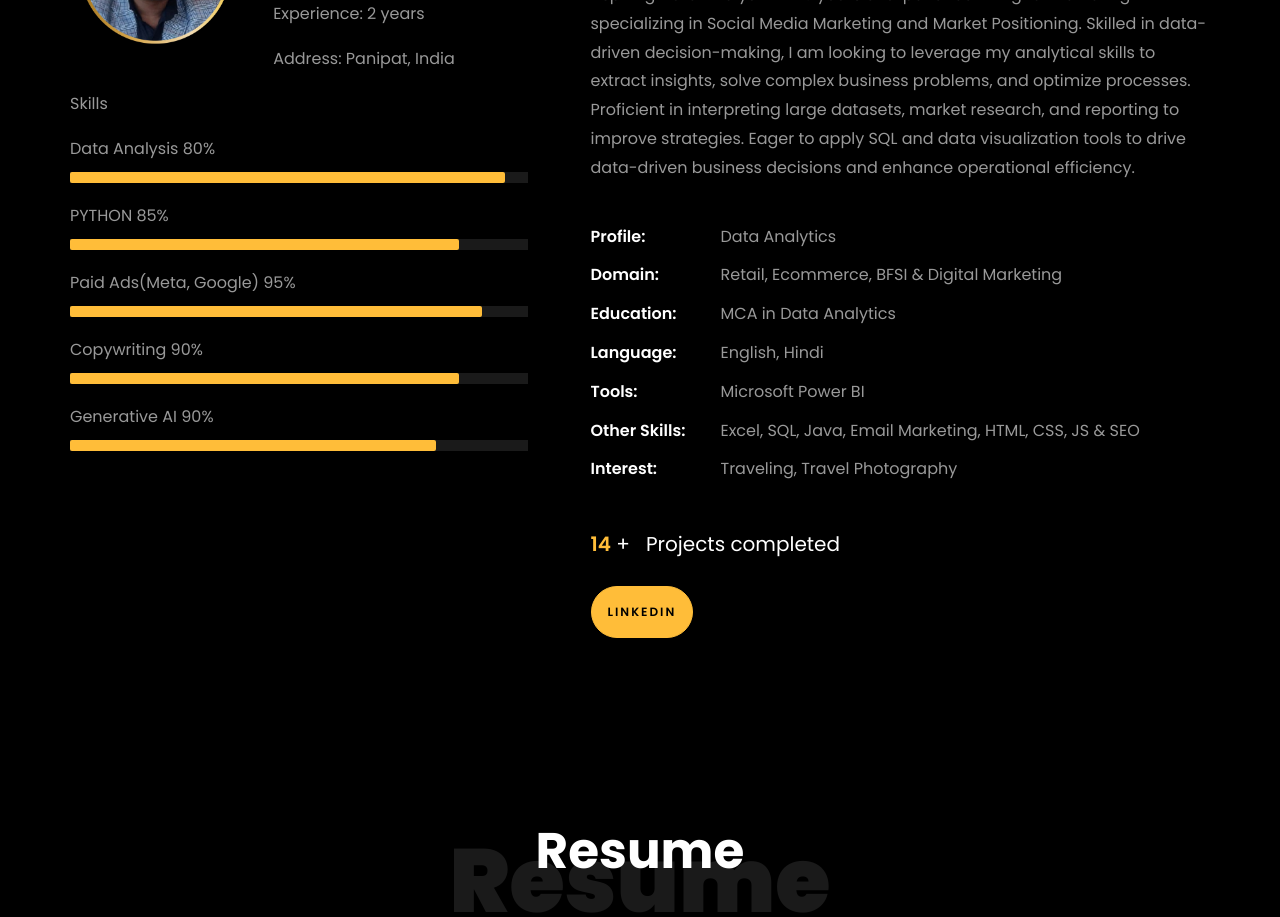
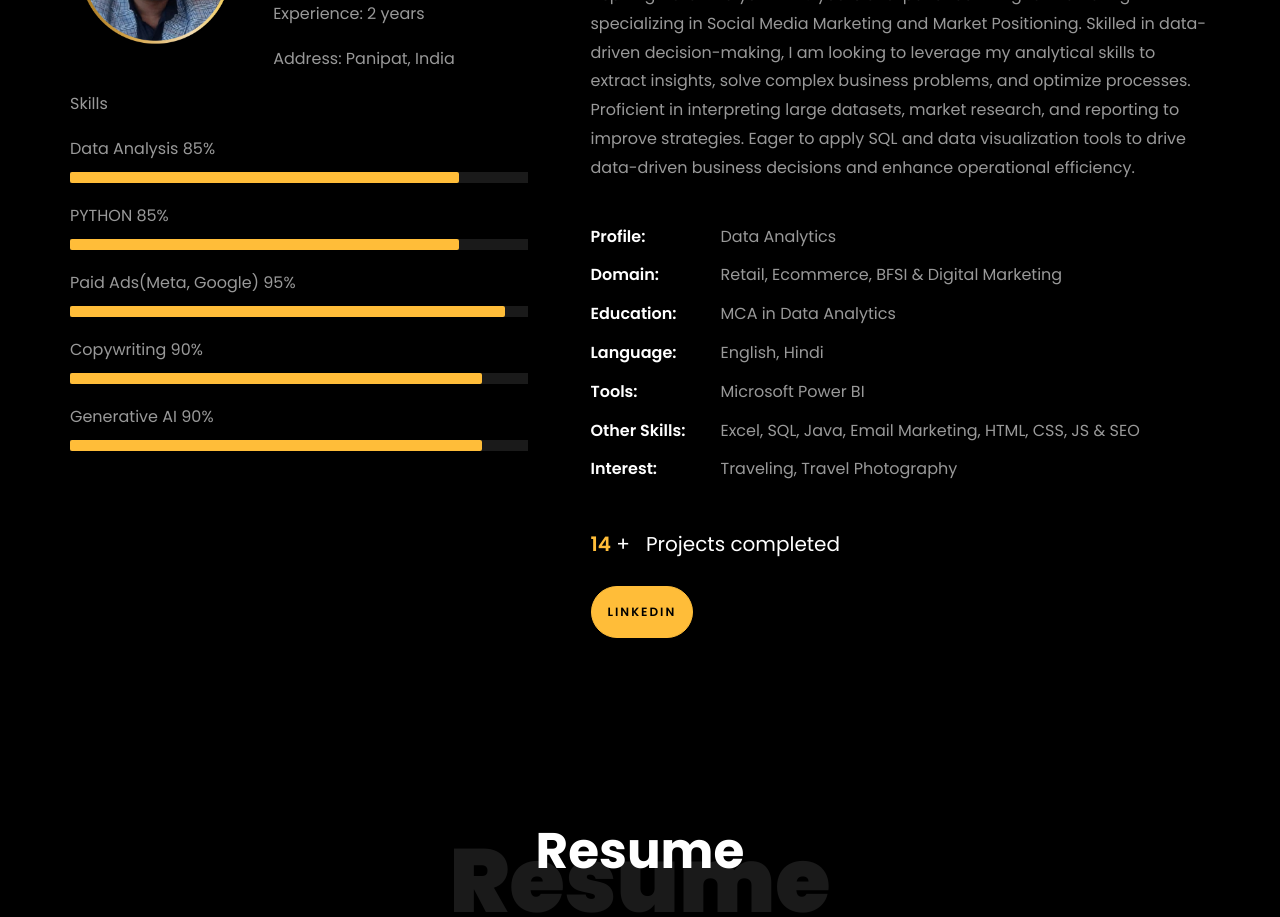
Before and after one commit to priyanshu0013-setia/Priyanshu.github.io, a plain HTML site: page index.html in a window 1280 px wide. Shown: the part 980-1897 px from the top of the page. Drawn offline with Linux system fonts and the light colour scheme; files whose address does not match are found by name.

Commit message:
Update index.html

```diff
--- a/index.html
+++ b/index.html
@@ -229,9 +229,9 @@
 
 								<div class="skill-mf">
 									<p class="title-s">Skills</p>
-									<span>Data Analysis</span> <span class="pull-right">80%</span>
+									<span>Data Analysis</span> <span class="pull-right">85%</span>
 									<div class="progress">
-										<div class="progress-bar" role="progressbar" style="width: 95%;" aria-valuenow="95" aria-valuemin="0"
+										<div class="progress-bar" role="progressbar" style="width: 85%;" aria-valuenow="85" aria-valuemin="0"
 											aria-valuemax="100"></div>
 									</div>
 
@@ -243,19 +243,19 @@
 
 									<span>Paid Ads(Meta, Google)</span> <span class="pull-right">95%</span>
 									<div class="progress">
-										<div class="progress-bar" role="progressbar" style="width: 90%" aria-valuenow="90" aria-valuemin="0"
+										<div class="progress-bar" role="progressbar" style="width: 95%" aria-valuenow="95" aria-valuemin="0"
 											aria-valuemax="100"></div>
 									</div>
 
 									<span>Copywriting</span> <span class="pull-right">90%</span>
 									<div class="progress">
-										<div class="progress-bar" role="progressbar" style="width: 85%" aria-valuenow="85" aria-valuemin="0"
+										<div class="progress-bar" role="progressbar" style="width: 90%" aria-valuenow="90" aria-valuemin="0"
 											aria-valuemax="100"></div>
 									</div>
 
 									<span>Generative AI</span> <span class="pull-right">90%</span>
 									<div class="progress">
-										<div class="progress-bar" role="progressbar" style="width: 80%" aria-valuenow="80" aria-valuemin="0"
+										<div class="progress-bar" role="progressbar" style="width: 90%" aria-valuenow="90" aria-valuemin="0"
 											aria-valuemax="100"></div>
 									</div>
 								</div>
```
